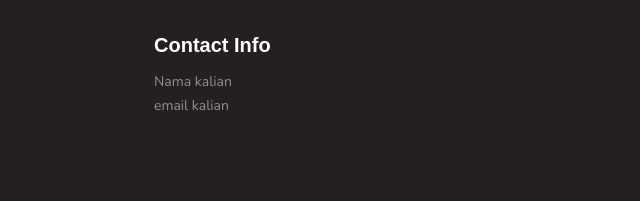
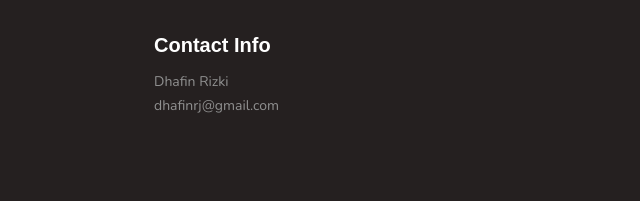
Before and after one commit to SMAKBO/2020-wabah-xi-2-zika, a plain HTML site: page team.html in a window 1280 px wide. Shown: the part 1316-1517 px from the top of the page, 306-946 px from the left. Drawn offline with nearby package versions, Linux system fonts and the light colour scheme; a web font is replaced by a local one.

Commit message:
Update team.html

```diff
--- a/team.html
+++ b/team.html
@@ -226,8 +226,8 @@
                                    <h2>Contact Info</h2>
                               </div>
                               <address>
-                                   <p>Nama kalian</p>
-                                   <p>email kalian</p>
+                                   <p>Dhafin Rizki</p>
+                                   <p>dhafinrj@gmail.com</p>
                               </address>
 
 
```
